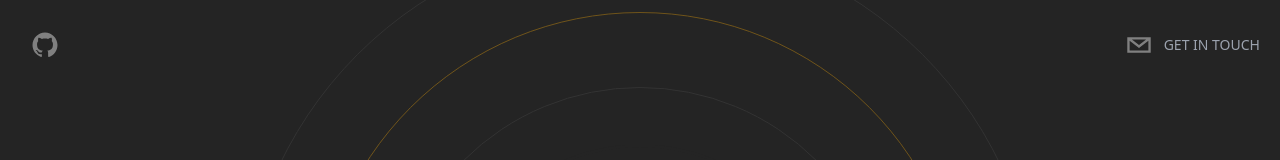
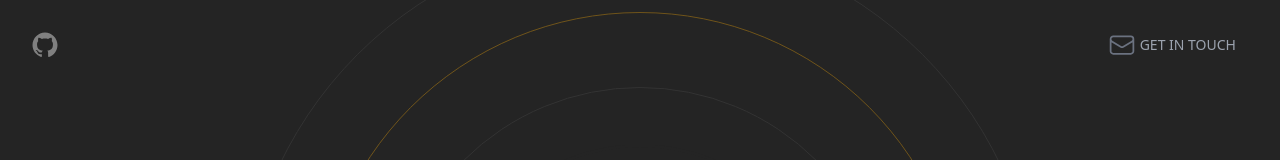
Before and after one commit to JesseKartabani/portfolio, a Next.js app: page / in a window 1280 px wide. Shown: the top 160 px of the page. Built offline with nearby package versions, Linux system fonts and the light colour scheme.

Commit message:
fix hydration issue and add styles

```diff
--- a/components/Header.tsx
+++ b/components/Header.tsx
@@ -7,7 +7,7 @@ type Props = {};
 
 function Header({}: Props) {
   return (
-    <header className="sticky top-0 p-5 flex items-start justify-between max-w-7xl mx-auto z-20 xl:items-center">
+    <header className="sticky top-0 p-5 flex  justify-between max-w-7xl mx-auto z-20 items-center">
       <motion.div
         initial={{
           x: -500,
@@ -19,9 +19,8 @@ function Header({}: Props) {
           opacity: 1,
           scale: 1,
         }}
-        transition={{
-          duration: 1.5,
-        }}
+        transition={{ duration: 1.5 }}
+        whileHover={{ scale: 1.2, transition: { duration: 0.2 } }}
         className="flex flex-row items-center"
       >
         {/* Social media icons */}
@@ -44,18 +43,25 @@ function Header({}: Props) {
             opacity: 1,
             scale: 1,
           }}
-          transition={{
-            duration: 1.5,
-          }}
-          className="flex flex-row items-center text-grey-300 cursor-pointer"
+          transition={{ duration: 1.5 }}
+          whileHover={{ scale: 1.1, transition: { duration: 0.2 } }}
+          className="flex flex-row items-center text-grey-300 px-6 py-2"
         >
           {/* Contact Icon */}
-          <SocialIcon
-            className="cursor-pointer"
-            network="email"
-            fgColor="gray"
-            bgColor="transparent"
-          />
+          <svg
+            xmlns="http://www.w3.org/2000/svg"
+            fill="none"
+            viewBox="0 0 24 24"
+            strokeWidth={1.5}
+            stroke="currentColor"
+            className="w-7 h-7 stroke-gray-500 fill-transparent mx-1"
+          >
+            <path
+              strokeLinecap="round"
+              strokeLinejoin="round"
+              d="M21.75 6.75v10.5a2.25 2.25 0 01-2.25 2.25h-15a2.25 2.25 0 01-2.25-2.25V6.75m19.5 0A2.25 2.25 0 0019.5 4.5h-15a2.25 2.25 0 00-2.25 2.25m19.5 0v.243a2.25 2.25 0 01-1.07 1.916l-7.5 4.615a2.25 2.25 0 01-2.36 0L3.32 8.91a2.25 2.25 0 01-1.07-1.916V6.75"
+            />
+          </svg>
 
           <p className="uppercase hidden md:inline-flex text-sm text-gray-400">
             Get In Touch
```
